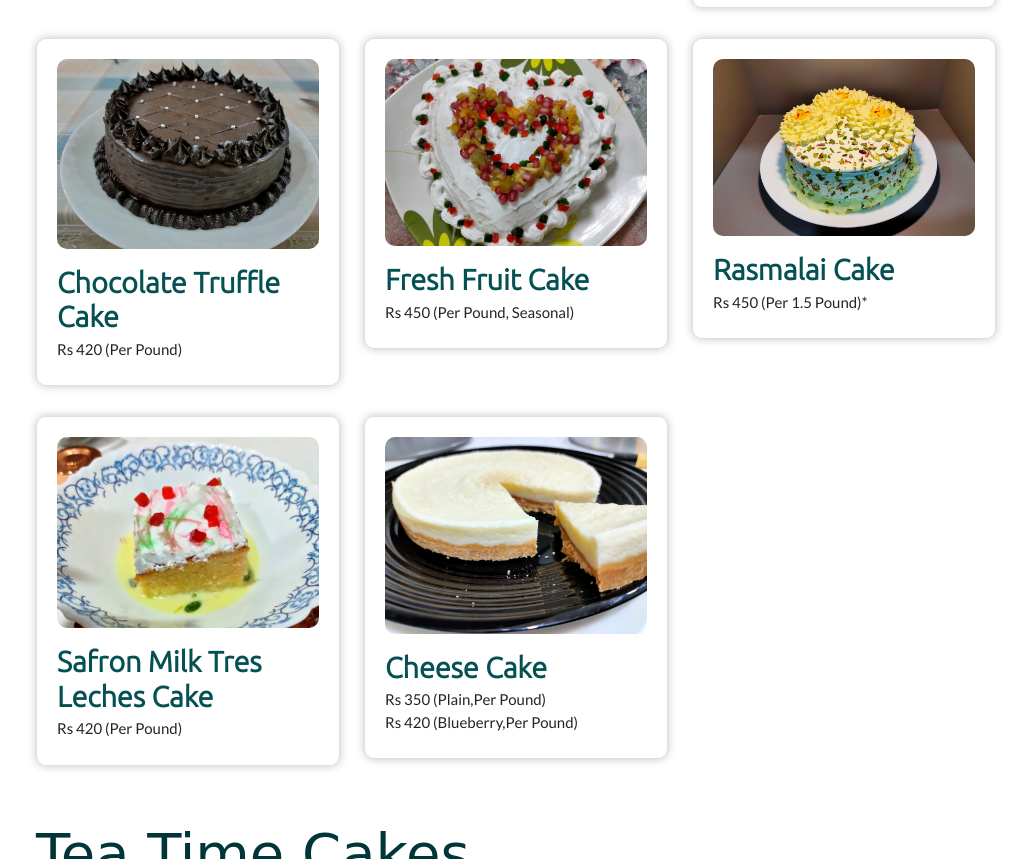
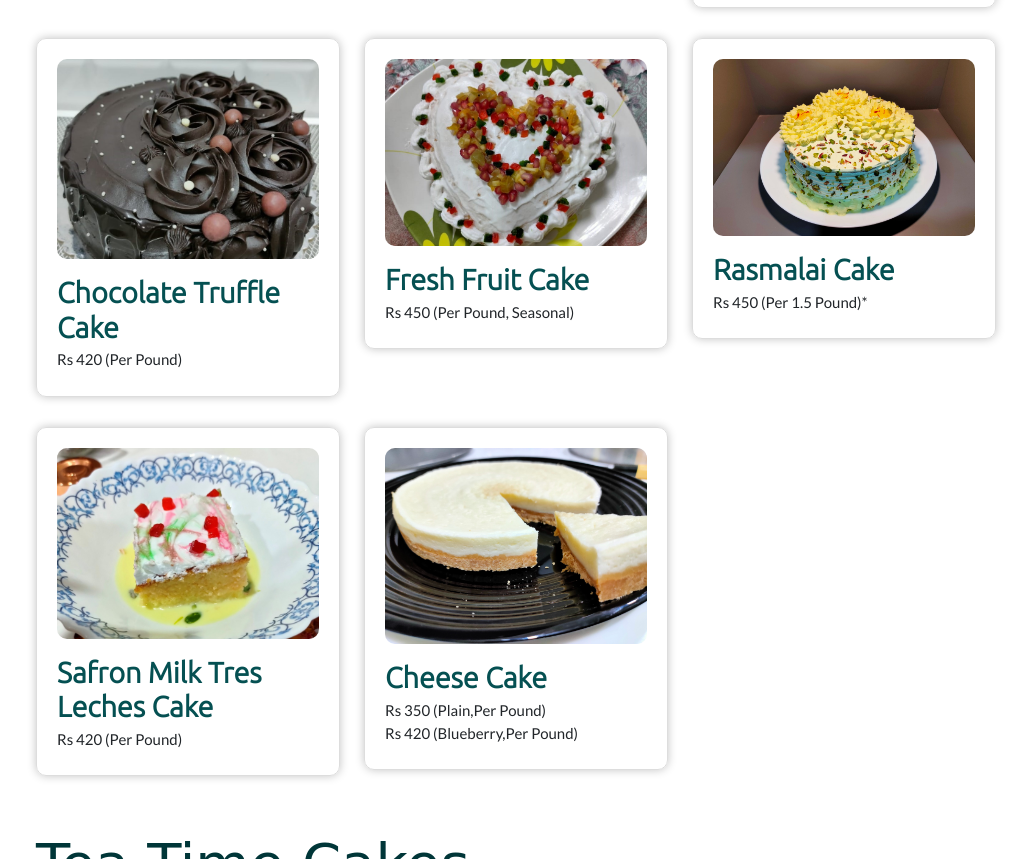
Before and after one commit to Abhi-webd/Tiny-Bakery, a plain HTML site: page index.html in a window 1280 px wide. Shown: the part 4880-5739 px from the top of the page, without its empty margins (124-1155 px from the left). Drawn offline with nearby package versions, Linux system fonts and the light colour scheme; a web font is replaced by a local one.

Commit message:
Update index.html

```diff
--- a/index.html
+++ b/index.html
@@ -396,7 +396,7 @@
         <div class="col-md-6 col-lg-4">
           <div class="card-box">
               <div class="card-thumbnail">
-                  <img src="image/truffle cake.jpg" class="img-fluid" alt="">
+                  <img src="image/truffle cakee.jpeg" class="img-fluid" alt="">
               </div>
               <h3 class="mt-2 product-heading">Chocolate Truffle Cake </h3>
               <p>Rs 420 (Per Pound)</p>
```
